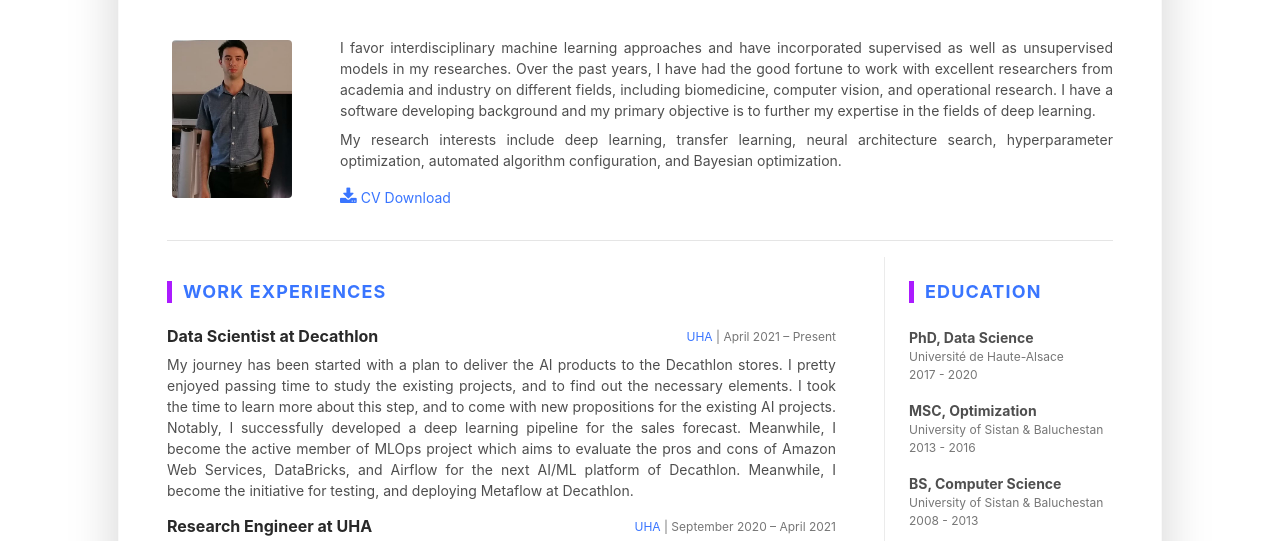
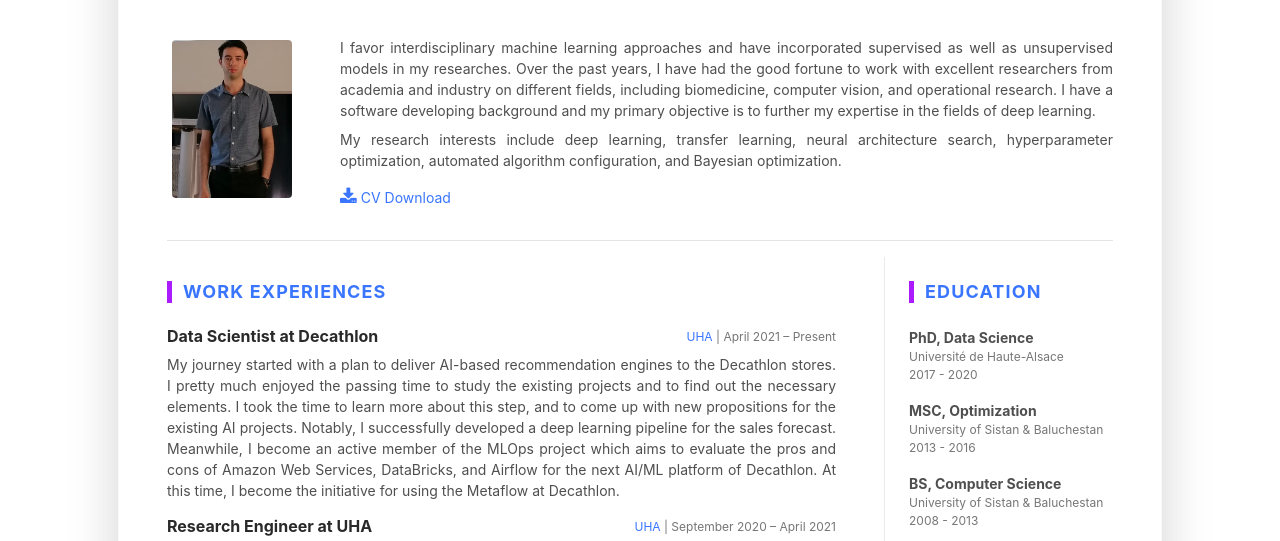
Before and after one commit to hrakhsha/hrakhsha.github.io, a plain HTML site: page index.html in a window 1280 px wide. Shown: the part 243-784 px from the top of the page. Drawn offline with nearby package versions, Linux system fonts and the light colour scheme.

Commit message:
Update index.html

```diff
--- a/index.html
+++ b/index.html
@@ -89,14 +89,12 @@
                                     </div>
                                     <div class="item-content">
                                         <p>
-      					    My journey has been started with a plan to deliver the AI products to the Decathlon
-					    stores. I pretty enjoyed passing time to study the existing projects, and to find out
-					    the necessary elements. I took the time to learn more about this step, and to come with
-					    new propositions for the existing AI projects. Notably, I successfully developed a deep
-					    learning pipeline for the sales forecast. Meanwhile, I become the active member of MLOps
-					    project which aims to evaluate the pros and cons of Amazon Web Services, DataBricks,
-					    and Airflow for the next AI/ML platform of Decathlon. Meanwhile, I become the initiative
-					    for testing, and deploying Metaflow at Decathlon.
+      					    My journey started with a plan to deliver AI-based recommendation engines to the Decathlon stores.
+					    I pretty much enjoyed the passing time to study the existing projects and to find out the necessary elements.
+					    I took the time to learn more about this step, and to come up with new propositions for the existing AI projects.
+					    Notably, I successfully developed a deep learning pipeline for the sales forecast. Meanwhile, I become an active member
+					    of the MLOps project which aims to evaluate the pros and cons of Amazon Web Services, DataBricks, and Airflow for
+					    the next AI/ML platform of Decathlon. At this time, I become the initiative for using the Metaflow at Decathlon.
                                         </p>
 
                                     </div>
```
